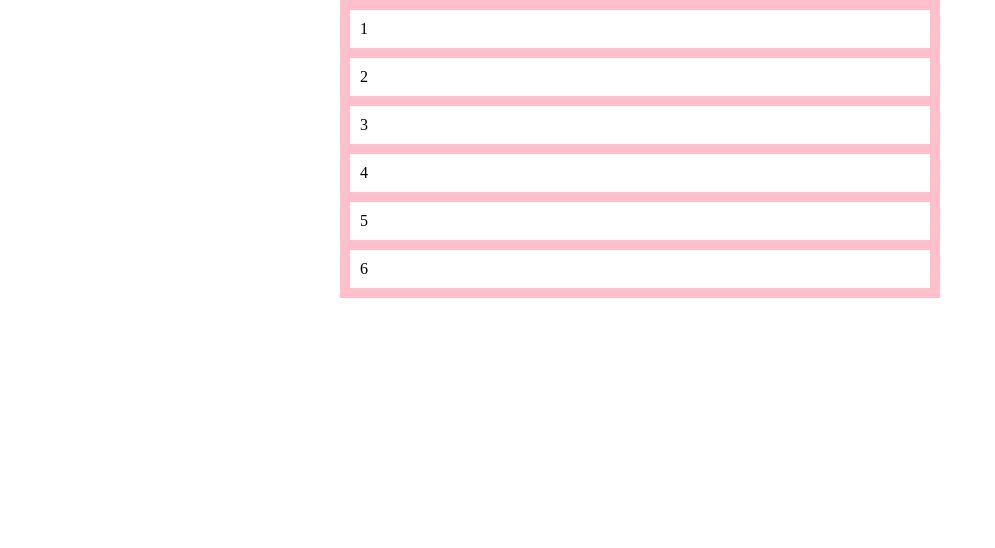
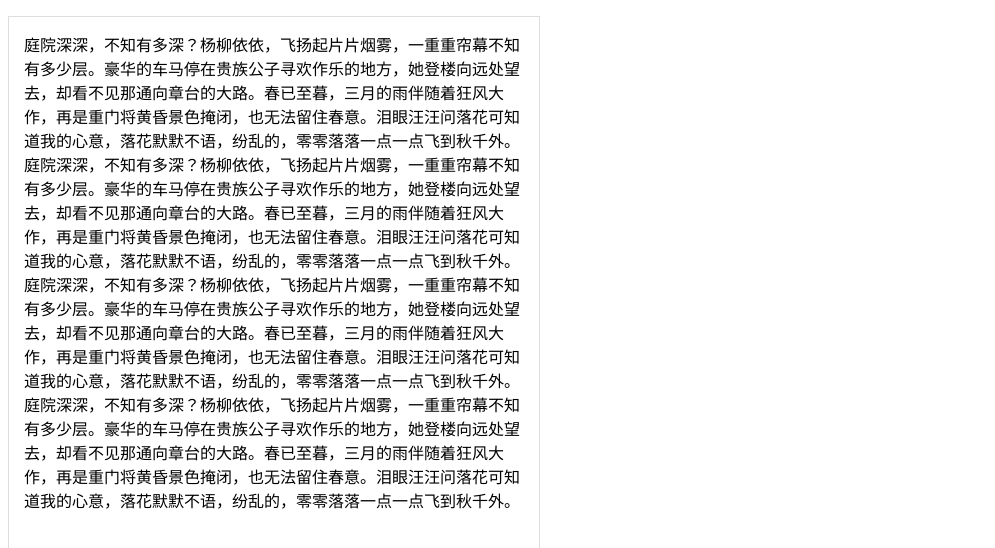
Before and after one commit to aGuan-git/css-code, a plain HTML site: page 1.css3-advanced-skills/index.html in a window 1280 px wide. Shown: the top 548 px of the page, without its empty margins (0-995 px from the left). Drawn offline with Linux system fonts and the light colour scheme.

Commit message:
隐藏滚动条或者更改滚动条样式

```diff
--- a/1.css3-advanced-skills/index.html
+++ b/1.css3-advanced-skills/index.html
@@ -5,18 +5,13 @@
   <meta charset="UTF-8">
   <meta name="viewport" content="width=device-width, initial-scale=1.0">
   <title>Document</title>
-  <link rel="stylesheet" href="outline属性的妙用技巧.css">
+  <link rel="stylesheet" href="隐藏滚动条或更改滚动条样式.css">
 </head>
 
 <body>
-  <ul>
-    <li>1</li>
-    <li>2</li>
-    <li>3</li>
-    <li>4</li>
-    <li>5</li>
-    <li>6</li>
-  </ul>
+  <p class="scroll-container">
+    庭院深深，不知有多深？杨柳依依，飞扬起片片烟雾，一重重帘幕不知有多少层。豪华的车马停在贵族公子寻欢作乐的地方，她登楼向远处望去，却看不见那通向章台的大路。春已至暮，三月的雨伴随着狂风大作，再是重门将黄昏景色掩闭，也无法留住春意。泪眼汪汪问落花可知道我的心意，落花默默不语，纷乱的，零零落落一点一点飞到秋千外。庭院深深，不知有多深？杨柳依依，飞扬起片片烟雾，一重重帘幕不知有多少层。豪华的车马停在贵族公子寻欢作乐的地方，她登楼向远处望去，却看不见那通向章台的大路。春已至暮，三月的雨伴随着狂风大作，再是重门将黄昏景色掩闭，也无法留住春意。泪眼汪汪问落花可知道我的心意，落花默默不语，纷乱的，零零落落一点一点飞到秋千外。庭院深深，不知有多深？杨柳依依，飞扬起片片烟雾，一重重帘幕不知有多少层。豪华的车马停在贵族公子寻欢作乐的地方，她登楼向远处望去，却看不见那通向章台的大路。春已至暮，三月的雨伴随着狂风大作，再是重门将黄昏景色掩闭，也无法留住春意。泪眼汪汪问落花可知道我的心意，落花默默不语，纷乱的，零零落落一点一点飞到秋千外。庭院深深，不知有多深？杨柳依依，飞扬起片片烟雾，一重重帘幕不知有多少层。豪华的车马停在贵族公子寻欢作乐的地方，她登楼向远处望去，却看不见那通向章台的大路。春已至暮，三月的雨伴随着狂风大作，再是重门将黄昏景色掩闭，也无法留住春意。泪眼汪汪问落花可知道我的心意，落花默默不语，纷乱的，零零落落一点一点飞到秋千外。
+  </p>
 </body>
 
 </html>
--- /dev/null
+++ b/1.css3-advanced-skills/隐藏滚动条或更改滚动条样式.css
@@ -0,0 +1,47 @@
+/*
+  <p class="scroll-container">
+          庭院深深，不知有多深？杨柳依依，飞扬起片片烟雾，一重重帘幕不知有多少层。豪华的车马停在贵族公子寻欢作乐的地方，她登楼向远处望去，却看不见那通向章台的大路。春已至暮，三月的雨伴随着狂风大作，再是重门将黄昏景色掩闭，也无法留住春意。泪眼汪汪问落花可知道我的心意，落花默默不语，纷乱的，零零落落一点一点飞到秋千外。庭院深深，不知有多深？杨柳依依，飞扬起片片烟雾，一重重帘幕不知有多少层。豪华的车马停在贵族公子寻欢作乐的地方，她登楼向远处望去，却看不见那通向章台的大路。春已至暮，三月的雨伴随着狂风大作，再是重门将黄昏景色掩闭，也无法留住春意。泪眼汪汪问落花可知道我的心意，落花默默不语，纷乱的，零零落落一点一点飞到秋千外。庭院深深，不知有多深？杨柳依依，飞扬起片片烟雾，一重重帘幕不知有多少层。豪华的车马停在贵族公子寻欢作乐的地方，她登楼向远处望去，却看不见那通向章台的大路。春已至暮，三月的雨伴随着狂风大作，再是重门将黄昏景色掩闭，也无法留住春意。泪眼汪汪问落花可知道我的心意，落花默默不语，纷乱的，零零落落一点一点飞到秋千外。庭院深深，不知有多深？杨柳依依，飞扬起片片烟雾，一重重帘幕不知有多少层。豪华的车马停在贵族公子寻欢作乐的地方，她登楼向远处望去，却看不见那通向章台的大路。春已至暮，三月的雨伴随着狂风大作，再是重门将黄昏景色掩闭，也无法留住春意。泪眼汪汪问落花可知道我的心意，落花默默不语，纷乱的，零零落落一点一点飞到秋千外。
+  </p>
+*/
+
+/* body::-webkit-scrollbar {
+  width: 8px;
+  background: red;
+} */
+
+.scroll-container {
+  width: 500px;
+  height: 2000px;
+  border: 1px solid #ddd;
+  padding: 15px;
+  overflow: auto;
+}
+
+.scroll-container .row {
+  margin: 0;
+  line-height: 1.5;
+}
+
+.scroll-container::-webkit-scrollbar {
+  width: 8px;
+  background: white;
+}
+
+.scroll-container::-webkit-scrollbar-corner,
+/* 滚动条角落 */
+.scroll-container::-webkit-scrollbar-thumb,
+.scroll-container::-webkit-scrollbar-track {
+  border-radius: 4px;
+}
+
+.scroll-container::-webkit-scrollbar-corner,
+.scroll-container::-webkit-scrollbar-track {
+  /* 滚动条轨道 */
+  background-color: rgba(180, 160, 120, 0.1);
+  box-shadow: inset 0 0 1px rgba(180, 160, 120, 0.5);
+}
+
+.scroll-container::-webkit-scrollbar-thumb {
+  /* 滚动条手柄 */
+  background-color: #00adb5;
+}
```
